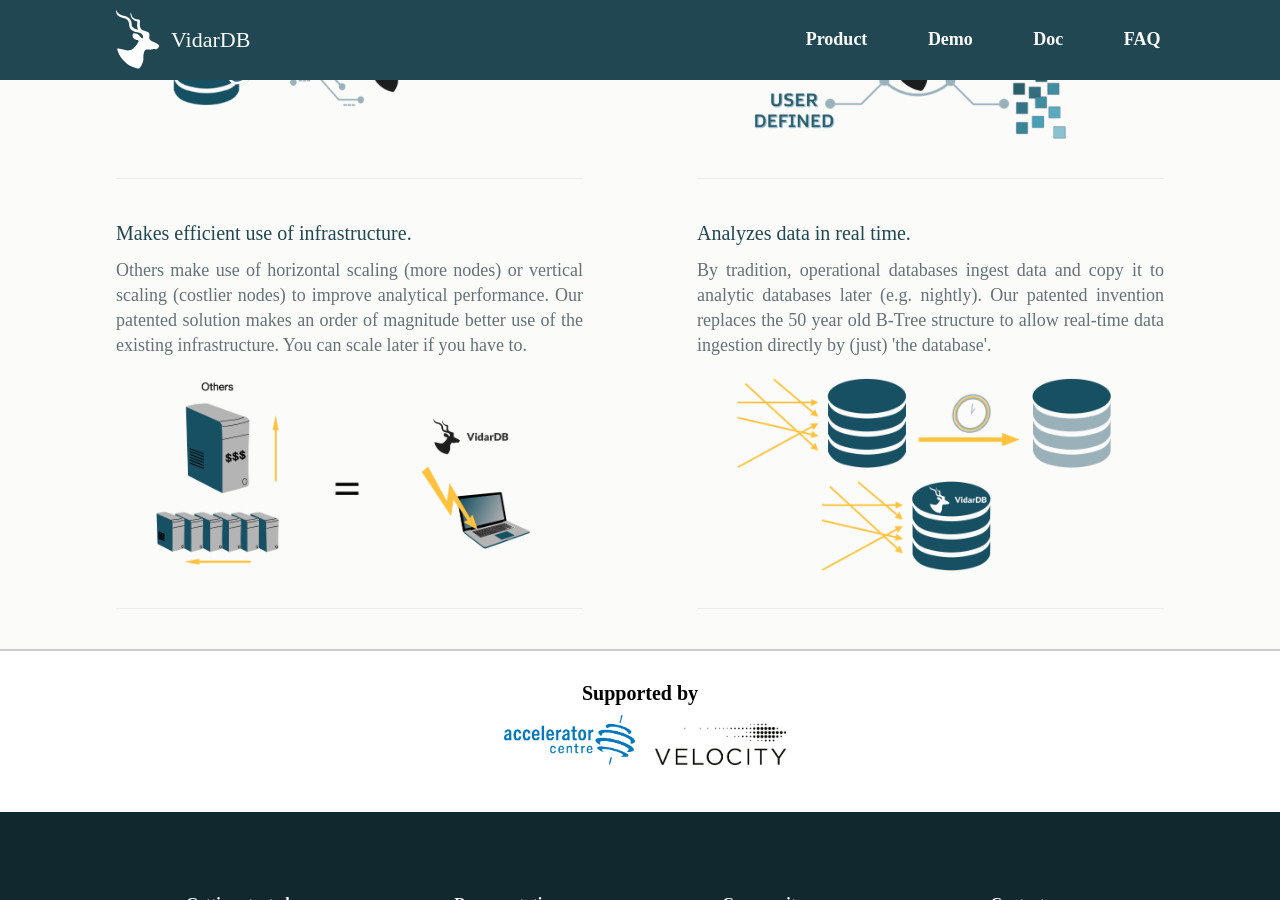
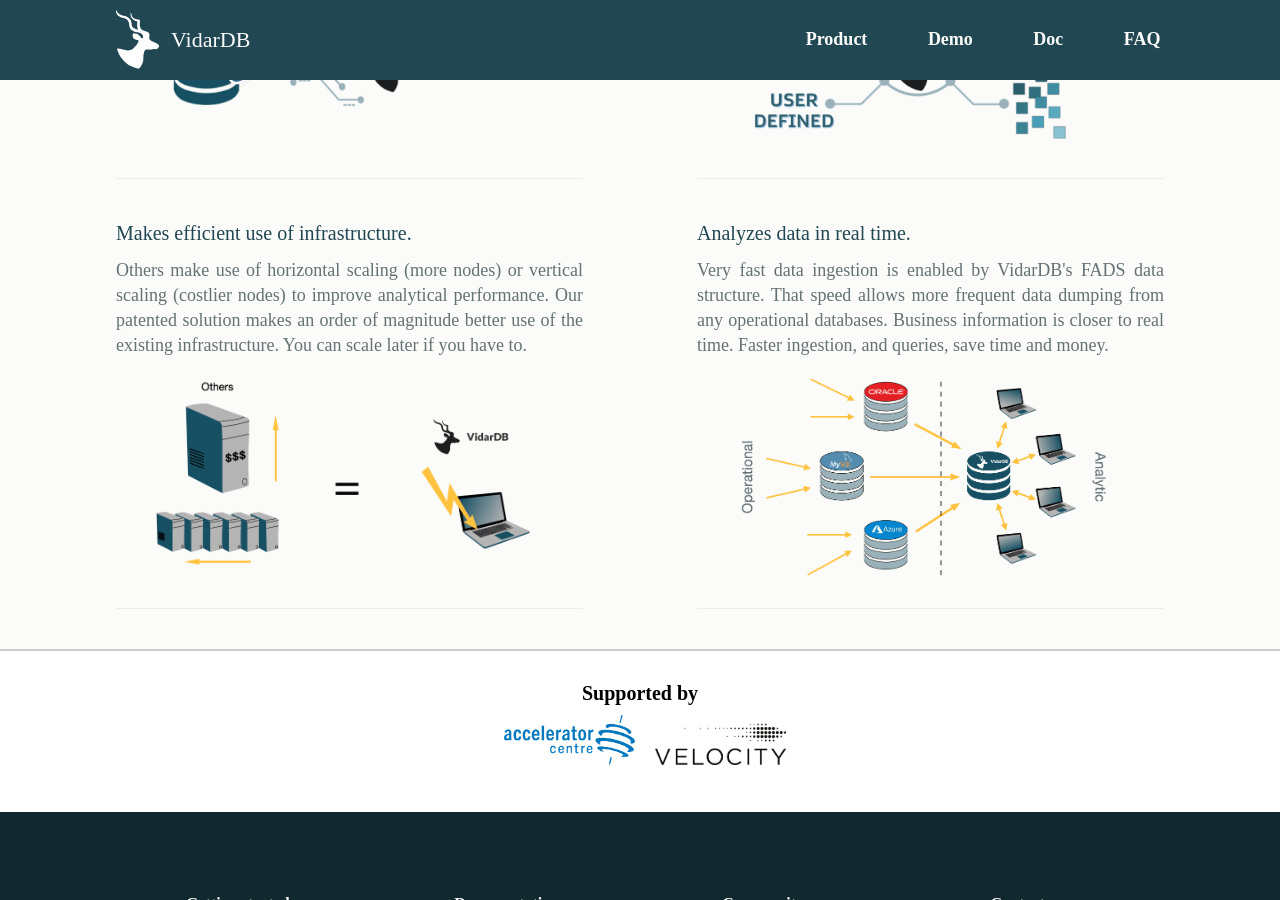
Before and after one commit to vidardb/vidardb.github.io, a Jekyll site: the page built from index.html, in a window 1280 px wide and 900 px high, scrolled down 1235 px. Built offline with Jekyll 4.4.1, drawn with Linux system fonts in a browser that asks for light colours; some web fonts are replaced; the list of posts is cut into pages by our own code.

Commit message:
Landing page update.

```diff
--- a/index.html
+++ b/index.html
@@ -126,10 +126,10 @@
                 <article>
                     <h2><a href="//{{ site.address }}/docs/specification/#immediacy-of-data-analysis">Analyzes data in real time.</a></h2>
                     <p>
-                        By tradition, operational databases ingest data and copy it to analytic databases later (e.g. nightly).
-                        Our patented invention replaces the 50 year old B-Tree structure to allow real-time data ingestion directly by (just) 'the database'.
+                        Very fast data ingestion is enabled by VidarDB's FADS data structure. That speed allows more frequent data dumping from any operational databases.
+                        Business information is closer to real time.  Faster ingestion, and queries, save time and money.
                     </p>
-                    <img src="/assets/images/landing/feature/6-analytic_data.png">
+                    <img src="/assets/images/landing/feature/6-immediacy_of_data_analysis.png">
                 </article>
             </section>
         </div>
```
Also changed, not shown: assets/images/landing/feature/6-immediacy_of_data_analysis.png (added).
